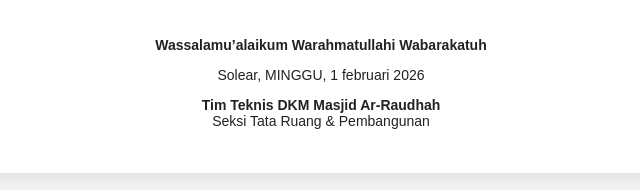
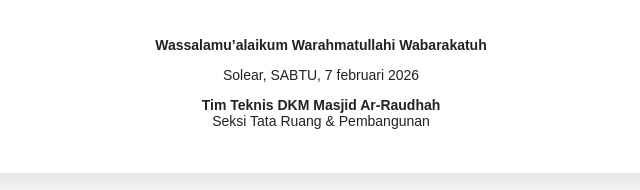
Before and after one commit to reysound246-art/laporan-progres-sound-masjid-AR-RAUDHAH, a plain HTML site: page index.html in a window 1280 px wide. Shown: the part 1672-1862 px from the top of the page, 319-959 px from the left. Drawn offline with Linux system fonts and the light colour scheme.

Commit message:
Update index.html

```diff
--- a/index.html
+++ b/index.html
@@ -146,7 +146,7 @@
     kepada DKM Masjid Ar-Raudhah.
   </p>  <div class="footer">
     <p><b>Wassalamu’alaikum Warahmatullahi Wabarakatuh</b></p>
-    <p>Solear, MINGGU, 1 februari 2026</p>
+    <p>Solear, SABTU, 7 februari 2026</p>
     <p><b>Tim Teknis DKM Masjid Ar-Raudhah</b><br>Seksi Tata Ruang & Pembangunan</p>
   </div>
 </div></body>
```
